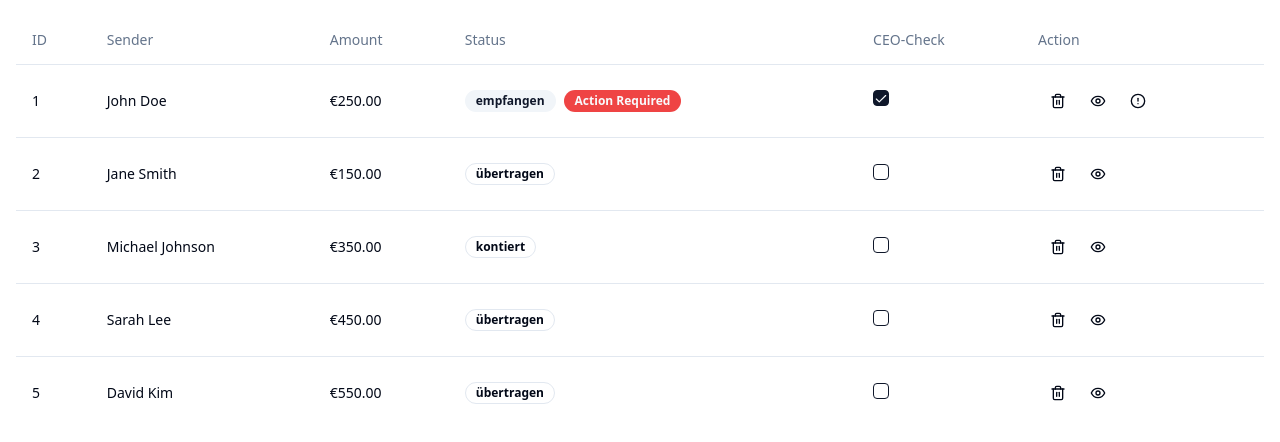
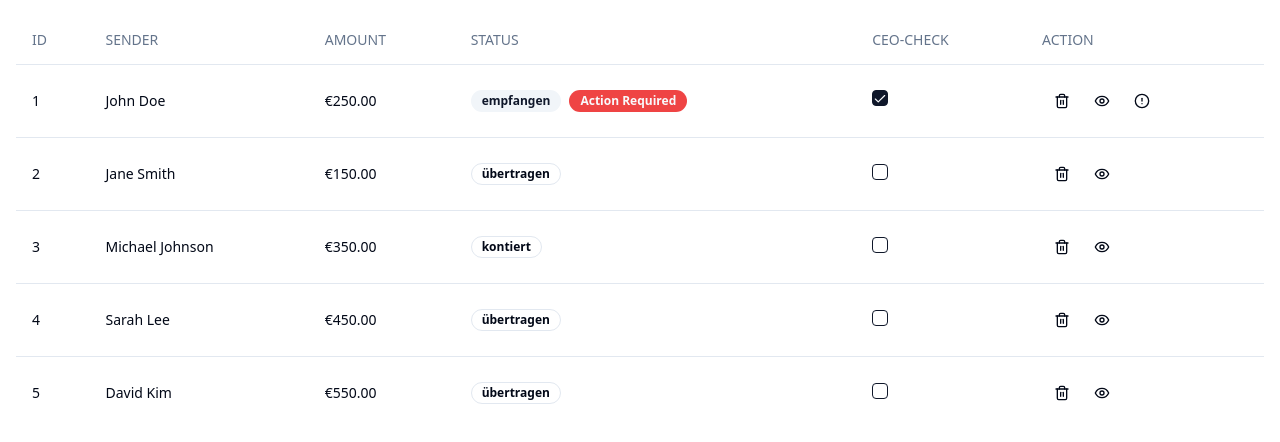
Before and after one commit to GPT-Engineer-App/invoice-dashboard-ui, a React (Vite) app: page / in a window 1280 px wide. Shown: the top 442 px of the page. Built offline with nearby package versions, Linux system fonts and the light colour scheme.

Commit message:
Updated table header labels to be in all caps.

```diff
--- a/src/App.jsx
+++ b/src/App.jsx
@@ -57,11 +57,11 @@ function App() {
         <TableHeader>
           <TableRow className="table-row">
             <TableHead>ID</TableHead>
-            <TableHead>Sender</TableHead>
-            <TableHead>Amount</TableHead>
-            <TableHead>Status</TableHead>
-            <TableHead>CEO-Check</TableHead>
-            <TableHead>Action</TableHead>
+            <TableHead>SENDER</TableHead>
+          <TableHead>AMOUNT</TableHead>
+          <TableHead>STATUS</TableHead>
+          <TableHead>CEO-CHECK</TableHead>
+          <TableHead>ACTION</TableHead>
           </TableRow>
         </TableHeader>
         <TableBody>
```
